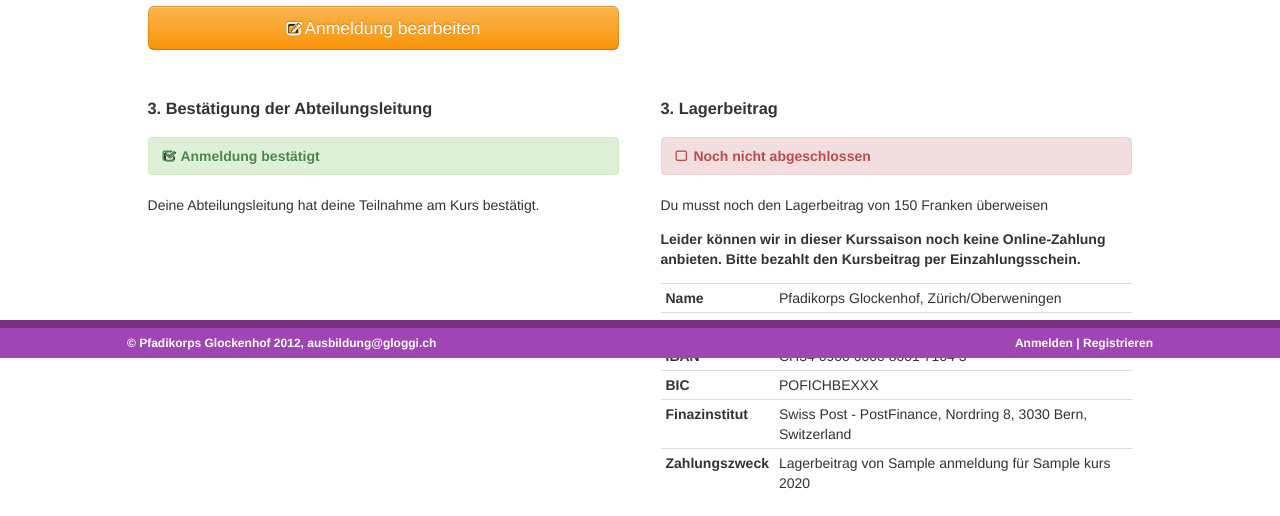
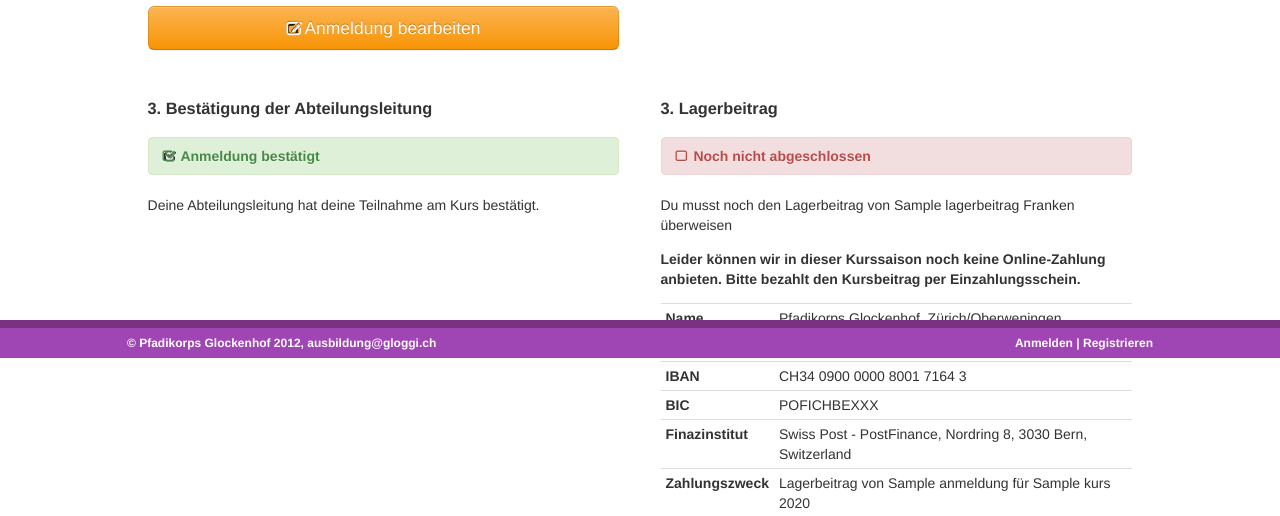
Before and after one commit to gloggi/aure4, a Django app: template ausbildung/templates/anmeldung/view.html in a window 1280 px wide. Shown: the part 442-958 px from the top of the page. Run offline with Django 3.2, Linux system fonts and the light colour scheme; the template is opened without the code that fills it: most values are stand-ins (such as "Sample title", 1, 10 or a date in 2020); some libraries are stand-ins or nearby versions.

Commit message:
lagerbeitrag pro kurs varierbar

```diff
--- a/ausbildung/anmeldung/models.py
+++ b/ausbildung/anmeldung/models.py
@@ -30,6 +30,9 @@ class Kurs(models.Model):
     order = models.IntegerField('Reihenfolge', blank=True, null=True)
 
     nummer = OptionalCharField('Kursnummer', help_text='z.Bsp PBS ZH 123-12')
+
+    lagerbeitrag = models.PositiveIntegerField('Lagerbeitrag', default=150,
+        help_text='CHF')
 
     von = models.DateField('Von')
     bis = models.DateField('Bis')
--- a/ausbildung/templates/anmeldung/view.html
+++ b/ausbildung/templates/anmeldung/view.html
@@ -136,7 +136,7 @@
        <i class="icon-check-empty"></i> <strong>Noch nicht abgeschlossen</strong>
       </div>
 
-      <p>Du musst noch den Lagerbeitrag von 150 Franken überweisen</p>
+      <p>Du musst noch den Lagerbeitrag von {{ anmeldung.kurs.lagerbeitrag }} Franken überweisen</p>
 
       <p>
         <strong>
```
Also changed, not shown: ausbildung/anmeldung/migrations/0027_auto__add_field_kurs_lagerbeitrag.py (added).
